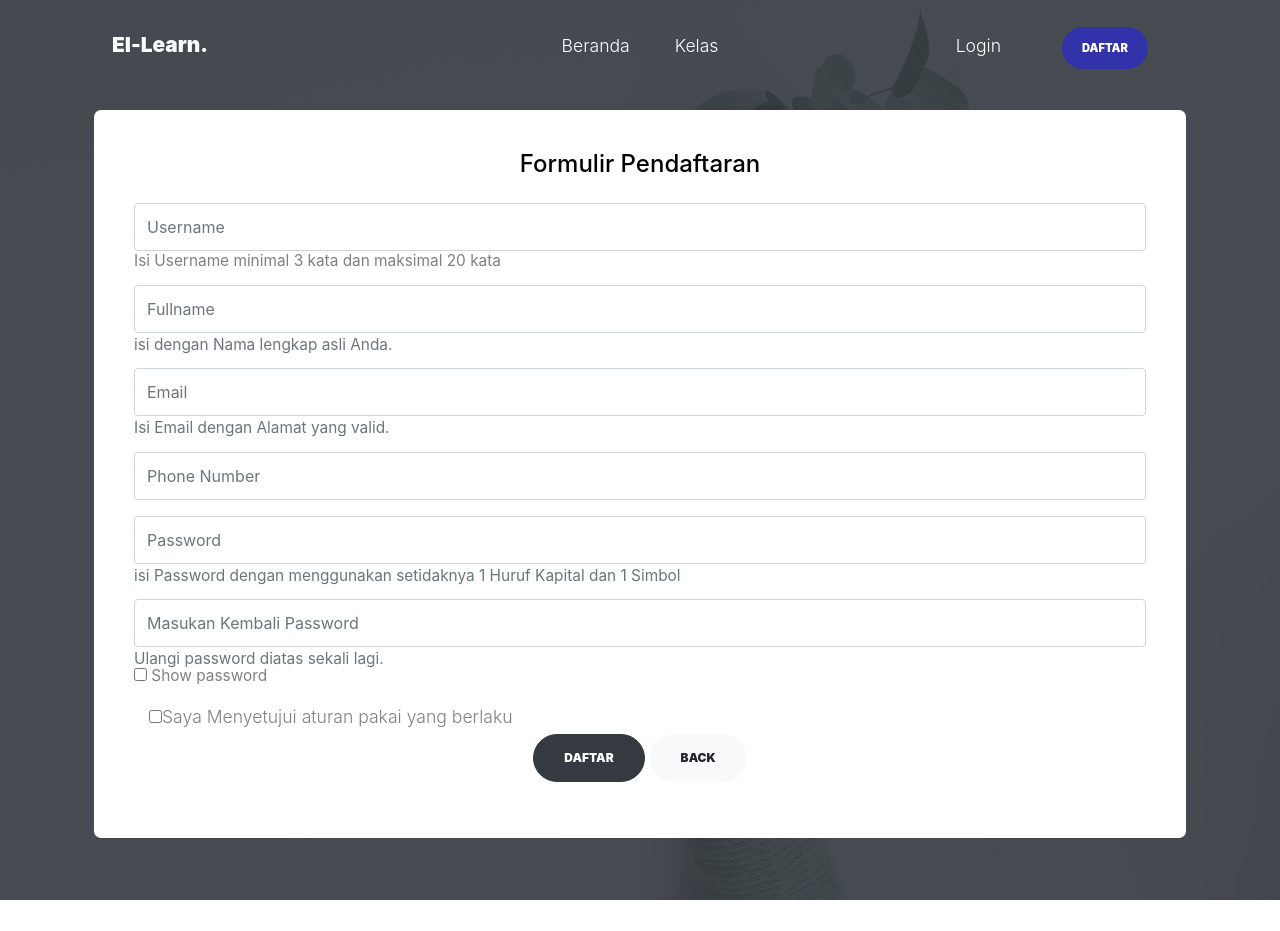
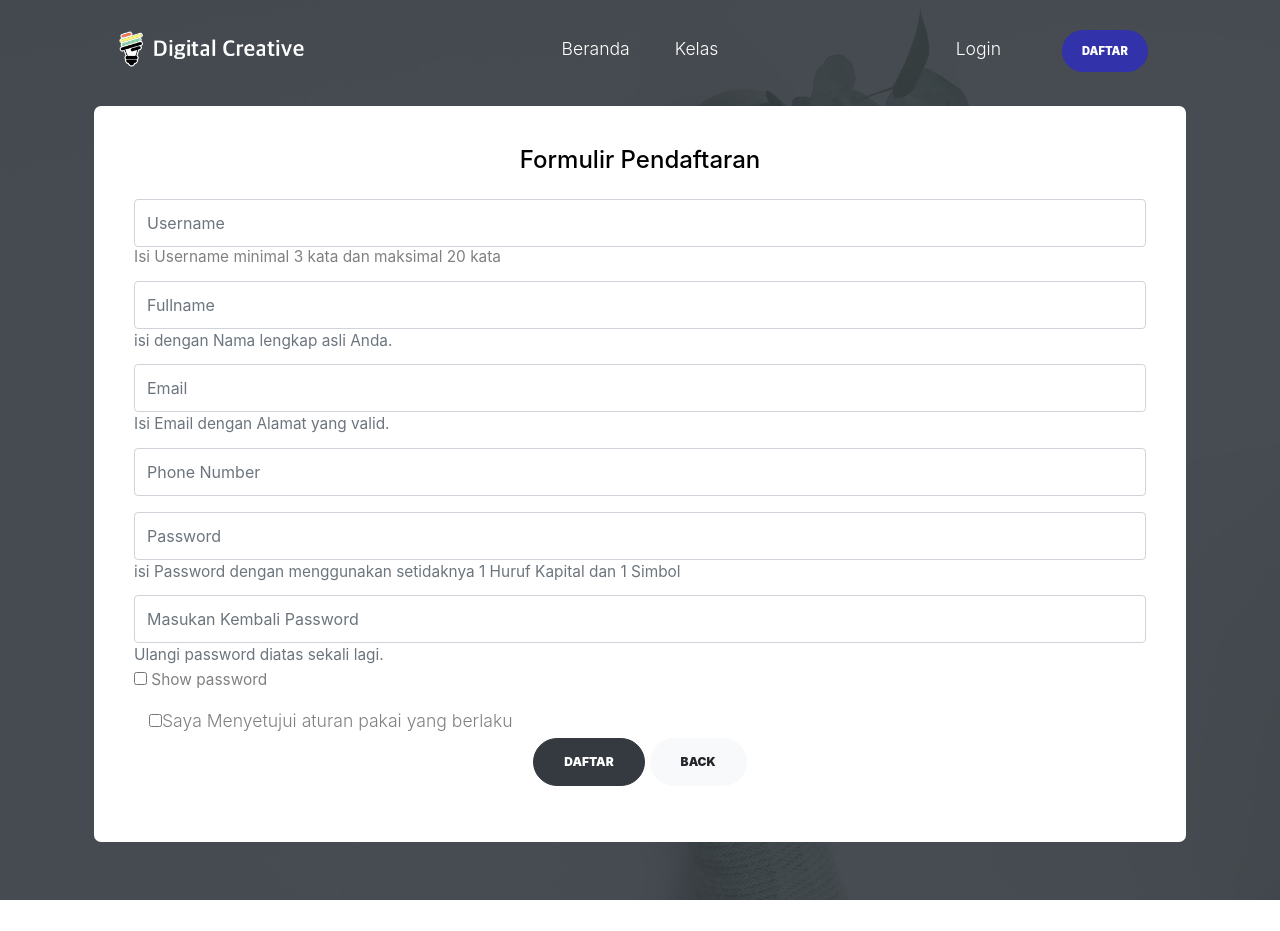
Before and after one commit to dhiyadc/elearning, a PHP site: the page made by application/views/registeruser/register.php in a window 1280 px wide. Shown: the top 931 px of the page. Run offline with PHP 8.4, Linux system fonts and the light colour scheme; the template is opened without the code that fills it, so the values that code supplies are empty; some libraries are stand-ins or nearby versions; some web fonts are replaced.

Commit message:
logo dll

```diff
--- a/application/views/partials/header.php
+++ b/application/views/partials/header.php
@@ -1,10 +1,11 @@
 <!DOCTYPE html>
 <html lang="en">
   <head>
-    <title>El-Learn</title>
+
     <meta charset="utf-8">
     <meta name="viewport" content="width=device-width, initial-scale=1, shrink-to-fit=no">
-
+    <link rel="icon" href="<?php echo base_url(); ?>assets/images/favicon.png">
+	  <title>El-Learn.</title>
 
     <link href="https://fonts.googleapis.com/css?family=Muli:300,400,700,900" rel="stylesheet">
     <link rel="stylesheet" href="<?php echo base_url(); ?>assets/fonts/icomoon/style.css">
@@ -49,7 +50,7 @@
 
       <div class="container-fluid">
         <div class="d-flex align-items-center">
-          <div class="site-logo mr-auto w-25"><a href="<?php echo base_url(); ?>">El-Learn.</a></div>
+          <div class="site-logo mr-auto w-25"><a href="<?php echo base_url(); ?>"><img src="<?php echo base_url(); ?>assets/images/logo.png" alt="" width="200px"></a></div>
 
           <div class="mx-auto text-center">
             <nav class="site-navigation position-relative text-right" role="navigation">
--- a/application/views/registeruser/register.php
+++ b/application/views/registeruser/register.php
@@ -31,7 +31,7 @@
                     </div>
                     <div class="form-group mb-4">
                         <input type="password" id="myPassConfirm" class="form-control" name="confirmpassword" placeholder="Masukan Kembali Password" pattern="^(?=.*\d)(?=.*[a-z])(?=.*[A-Z])(?!.*\s).*$" title="Please include at least 1 uppercase character, 1 lowercase character, and 1 number." required>
-                        <small class="form-text text-muted">Ulangi password diatas sekali lagi.</small>
+                        <small class="form-text text-muted mb-2">Ulangi password diatas sekali lagi.</small>
                         <small>
                         <input type="checkbox" class="form-checkbox" onclick="myFunction()"> Show password
                         </small>
```
Also changed, not shown: assets/images/favicon.png (added), assets/images/logo.png (added).
